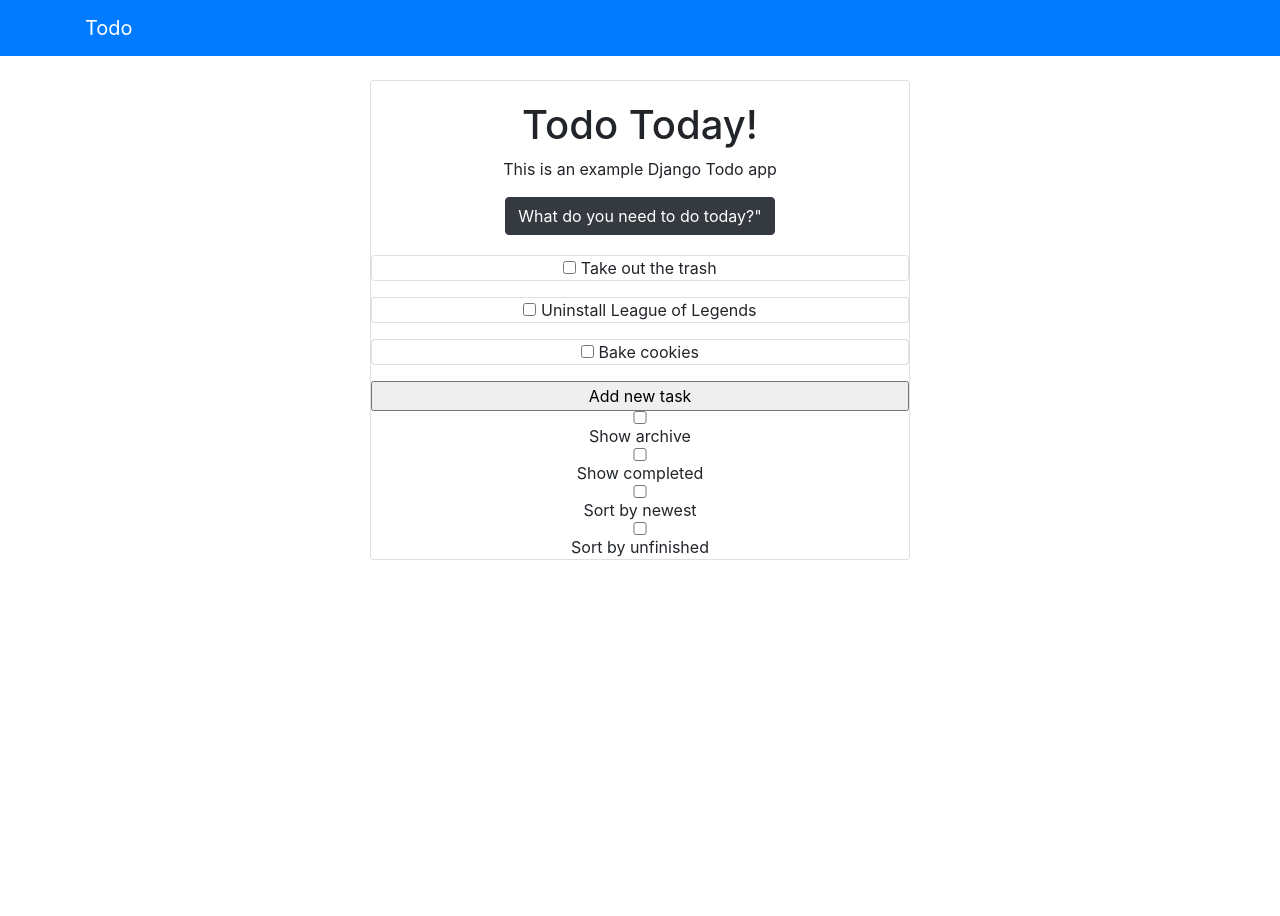
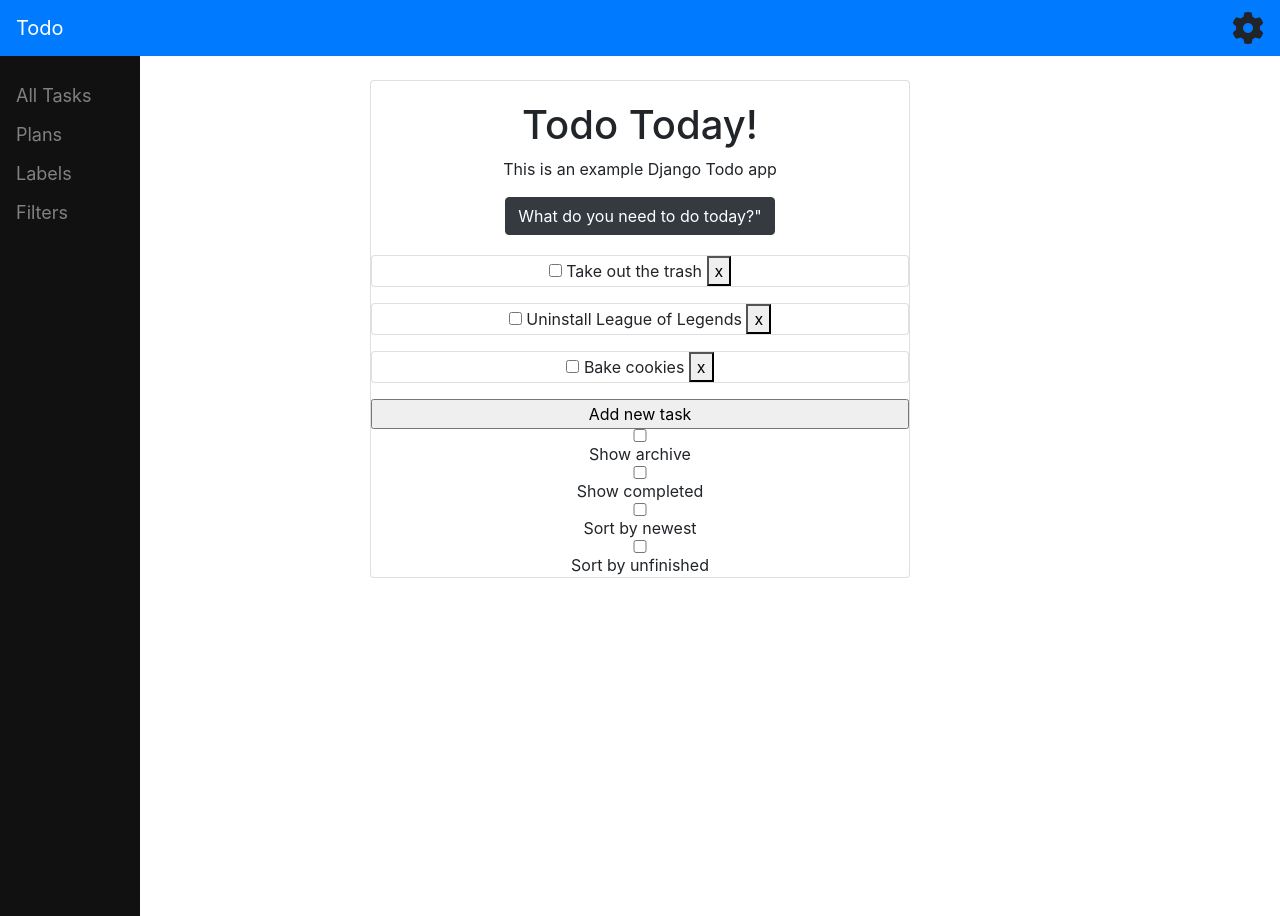
Before and after one commit to SevenNateNine/todoList, a Django app: page / in a window 1280 px wide. Run offline with Django 3.2, Linux system fonts and the light colour scheme; data comes from the database, SQL or seed files in the repository; some libraries are stand-ins or nearby versions.

Commit message:
Added sidebar and adjusted navbar, installed Django FontAwesome for icons as well

```diff
--- a/todo/tasks/views.py
+++ b/todo/tasks/views.py
@@ -10,3 +10,19 @@ def index(request):
     latest_tasks = Task.objects.order_by('-updated_date')
     context = {'latest_task_list' : latest_tasks}
     return render(request, 'todo/index.html', context)
+
+# show specific task
+def detail(request, task_id):
+    pass
+
+# delete specific task
+def delete(request, task_id):
+    pass
+
+# mark task as complete
+def complete(request, task_id):
+    pass
+
+# add new task, probably will need more parameters
+def add_task(request):
+    pass
--- a/todo/templates/base.html
+++ b/todo/templates/base.html
@@ -4,12 +4,30 @@
     <meta charset="UTF-8">
     <meta name="viewport" content="width=device-width, initial-scale=1.0">
     <link rel="stylesheet" href="https://stackpath.bootstrapcdn.com/bootstrap/4.5.0/css/bootstrap.min.css" integrity="sha384-9aIt2nRpC12Uk9gS9baDl411NQApFmC26EwAOH8WgZl5MYYxFfc+NcPb1dKGj7Sk" crossorigin="anonymous">
+    <script src="https://use.fontawesome.com/dad5c710d6.js"></script>
+
     <title>Pollster {% block title %}{% endblock %}</title>
+
+    <style type="text/css">
+        .main{
+            margin-left:0px;
+            padding: 0px 0px;
+        }
+    </style>
 </head>
 <body>
+
+
     <!-- NavBar -->
-    {% include 'partials/_navbar.html' %}
+    <div class="main">
+        {% include 'partials/_navbar.html' %}
+    </div>
+
+    <!-- SideBar -->
+    {% include 'partials/_sidebar.html' %}
+
     <div class="container">
+
         <div class="row">
             <div class="col-md-6 m-auto">
                 {% block content %}{% endblock %}
--- a/todo/templates/partials/_navbar.html
+++ b/todo/templates/partials/_navbar.html
@@ -1,5 +1,11 @@
+{% load static %}
+
+{% block style %}
+        <link rel="stylesheet" type="text/css" href="{% static "fontawesome/css/all.min.css" %}" />
+    {% endblock %}
+
 <nav class="navbar navbar-dark bg-primary mb-4">
-    <div class="container">
-        <a href="/" class="navbar-brand">Todo</a>
-    </div>
+    <a href="/" class="navbar-brand">Todo</a>
+    <i class="fas fa-cog fa-2x"></i>
+
 </nav>
--- /dev/null
+++ b/todo/templates/partials/_sidebar.html
@@ -0,0 +1,33 @@
+<style type="text/css">
+    .sidebar {
+        height:100%;
+        width:140px;
+        position: fixed;
+        z-index: 1;
+        top:0;
+        left:0;
+        background-color:#111;
+        overflow-x: hidden;
+        padding-top: 20px;
+        margin-top: 56px;
+    }
+
+    .sidebar a{
+        padding: 6px 8px 6px 16px;
+        text-decoration: none;
+        color: #818181;
+        font-size: 18px;
+        display: block;
+    }
+    .sidebar a:hover{
+        color: #f1f1f1;
+    }
+
+</style>
+
+<div class="sidebar">
+    <a>All Tasks</a>
+    <a>Plans</a>
+    <a>Labels</a>
+    <a>Filters</a>
+</div>
--- a/todo/templates/todo/index.html
+++ b/todo/templates/todo/index.html
@@ -13,7 +13,12 @@
     {% for task in latest_task_list %}
       <div class="card mb-3">
           <div class="class-body">
-            <input type="checkbox">  {{task.task_title}}</input>
+            <input type="checkbox">
+              {{task.task_title}}
+              <button>
+                x
+              </button>
+            </input>
           </div>
       </div>
     {% endfor %}
--- a/todo/todo/settings.py
+++ b/todo/todo/settings.py
@@ -33,6 +33,7 @@ ALLOWED_HOSTS = []
 
 INSTALLED_APPS = [
     'tasks.apps.TaskConfig',
+    "django_static_fontawesome",
     'django.contrib.admin',
     'django.contrib.auth',
     'django.contrib.contenttypes',
```
Also changed, not shown: todo/todo/static/main.css (added).
